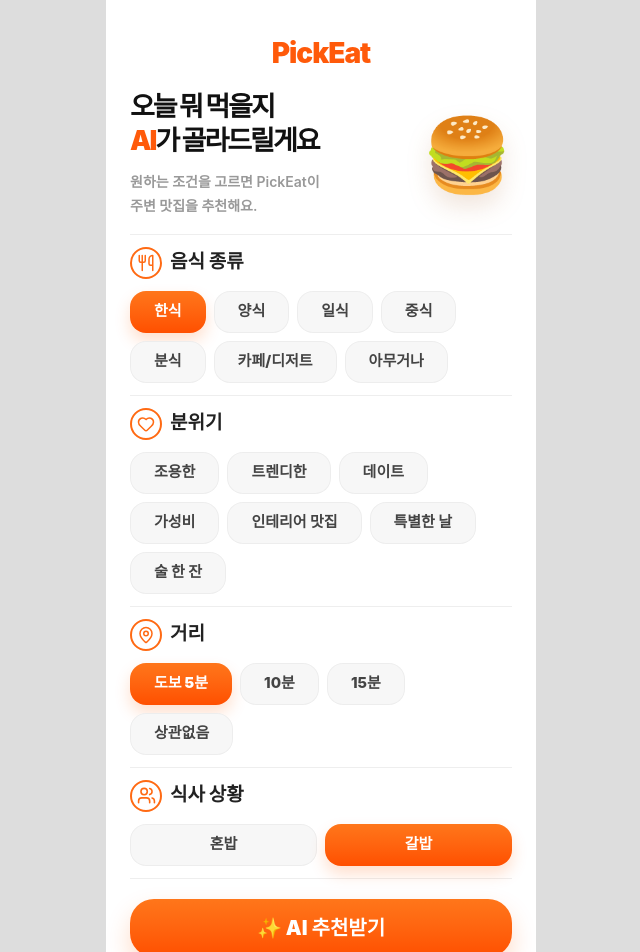
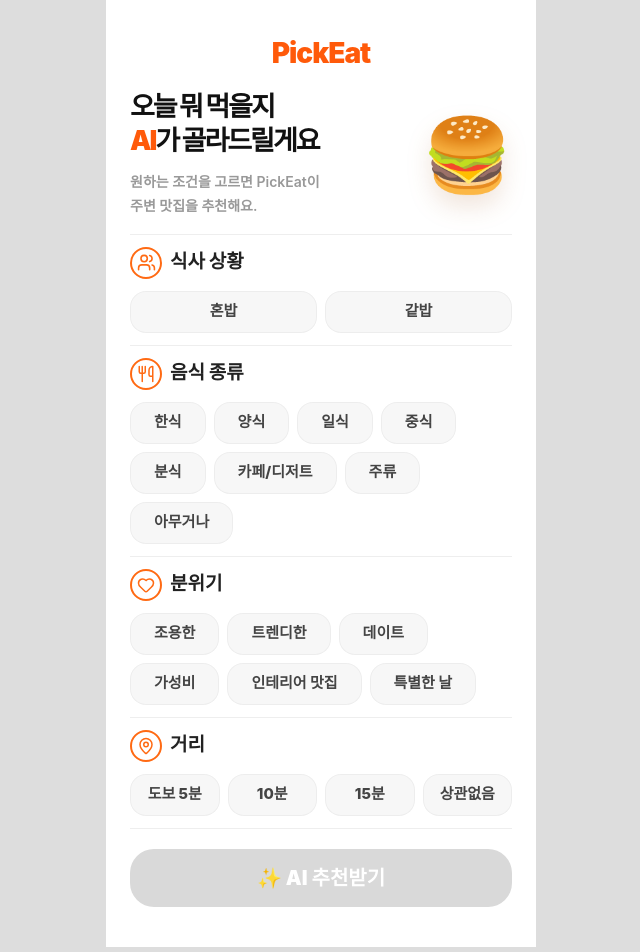
Before and after one commit to Sieun-front/PickEat, a React (Vite) app: page /home in a window 1280 px wide. Shown: the top 952 px of the page, without its empty margins (319-959 px from the left). Built offline with nearby package versions, Linux system fonts and the light colour scheme.

Commit message:
홈페이지: 옵션 버튼 활성화 및 로직 수정

```diff
--- a/src/pages/Home.jsx
+++ b/src/pages/Home.jsx
@@ -3,28 +3,55 @@
 import ReactGA from 'react-ga4';
 
 function Home() {
-    const [foodType, setFoodType] = useState('한식');
-    const [mood, setMood] = useState('리뷰 좋은');
-    const [distance, setDistance] = useState('도보 5분');
-    const [diningType, setDiningType] = useState('갈밥');
+    const [diningType, setDiningType] = useState(null);
+    const [foodType, setFoodType] = useState(null);
+    const [mood, setMood] = useState(null);
+    const [distance, setDistance] = useState(null);
+
+    const baseMoodOptions = ['조용한', '트렌디한', '데이트', '가성비', '인테리어 맛집', '특별한 날'];
+
+    const moodOptions = baseMoodOptions.filter((option) => {
+        if (diningType === '혼밥' && ['데이트', '특별한 날'].includes(option)) {
+            return false;
+        }
+
+        return true;
+    });
+
+    const isComplete = diningType && foodType && mood && distance;
+
+    const handleDiningTypeSelect = (value) => {
+        setDiningType(value);
+        setMood(null);
+    };
+
+    const handleFoodTypeSelect = (value) => {
+        setFoodType(value);
+        setMood(null);
+    };
 
     const handleRecommendClick = () => {
+        if (!isComplete) {
+            alert('모든 조건을 선택해주세요!');
+            return;
+        }
+
         const userMode = localStorage.getItem('userMode') || 'unknown';
 
         ReactGA.event('recommendation_request', {
             page: 'home',
             user_mode: userMode,
+            dining_type: diningType,
             food_type: foodType,
             mood,
             distance,
-            dining_type: diningType,
         });
 
         console.log({
+            diningType,
             foodType,
             mood,
             distance,
-            diningType,
             userMode,
         });
     };
@@ -54,17 +81,26 @@
             </section>
 
             <OptionSection
+                icon={<Users size={19} />}
+                title="식사 상황"
+                options={['혼밥', '같밥']}
+                selectedValue={diningType}
+                onSelect={handleDiningTypeSelect}
+                twoColumns
+            />
+
+            <OptionSection
                 icon={<Utensils size={18} />}
                 title="음식 종류"
-                options={['한식', '양식', '일식', '중식', '분식', '카페/디저트', '아무거나']}
+                options={['한식', '양식', '일식', '중식', '분식', '카페/디저트', '주류', '아무거나']}
                 selectedValue={foodType}
-                onSelect={setFoodType}
+                onSelect={handleFoodTypeSelect}
             />
 
             <OptionSection
                 icon={<Heart size={18} />}
                 title="분위기"
-                options={['조용한', '트렌디한', '데이트', '가성비', '인테리어 맛집', '특별한 날', '술 한 잔']}
+                options={moodOptions}
                 selectedValue={mood}
                 onSelect={setMood}
             />
@@ -75,28 +111,42 @@
                 options={['도보 5분', '10분', '15분', '상관없음']}
                 selectedValue={distance}
                 onSelect={setDistance}
-            />
-
-            <OptionSection
-                icon={<Users size={19} />}
-                title="식사 상황"
-                options={['혼밥', '갈밥']}
-                selectedValue={diningType}
-                onSelect={setDiningType}
-                twoColumns
+                fixedGrid
             />
 
             <button
                 onClick={handleRecommendClick}
-                className="mt-5 h-[58px] w-full rounded-[24px] bg-gradient-to-b from-[#FF761A] to-[#FF4F00] text-[20px] font-black text-white shadow-[0_12px_24px_rgba(255,96,0,0.22)]"
+                disabled={!isComplete}
+                className={
+                    isComplete
+                        ? 'mt-5 h-[58px] w-full rounded-[24px] bg-gradient-to-b from-[#FF761A] to-[#FF4F00] text-[20px] font-black text-white shadow-[0_12px_24px_rgba(255,96,0,0.22)]'
+                        : 'mt-5 h-[58px] w-full rounded-[24px] bg-[#D9D9D9] text-[20px] font-black text-white'
+                }
             >
                 ✨ AI 추천받기
             </button>
         </main>
     );
 }
+function OptionSection({ icon, title, options, selectedValue, onSelect, twoColumns = false, fixedGrid = false }) {
+    const layoutClass = fixedGrid
+        ? 'grid grid-cols-4 gap-2'
+        : twoColumns
+        ? 'grid grid-cols-2 gap-2'
+        : 'flex flex-wrap gap-2';
 
-function OptionSection({ icon, title, options, selectedValue, onSelect, twoColumns = false }) {
+    const buttonClass = (isSelected) => {
+        const baseClass = 'h-[42px] rounded-2xl text-[15px] font-extrabold shadow-[inset_0_0_0_1px_rgba(0,0,0,0.04)]';
+
+        const sizeClass = fixedGrid ? 'w-full px-1 text-[13px]' : 'px-6';
+
+        const colorClass = isSelected
+            ? 'bg-gradient-to-b from-[#FF761A] to-[#FF4F00] font-black text-white shadow-[0_8px_16px_rgba(255,96,0,0.2)]'
+            : 'bg-[#F7F7F7] text-[#444]';
+
+        return `${baseClass} ${sizeClass} ${colorClass}`;
+    };
+
     return (
         <section className="border-b border-[#eee] py-3">
             <div className="mb-3 flex items-center gap-2">
@@ -106,7 +156,7 @@
                 <h3 className="text-[19px] font-black text-[#222]">{title}</h3>
             </div>
 
-            <div className={twoColumns ? 'grid grid-cols-2 gap-2' : 'flex flex-wrap gap-2'}>
+            <div className={layoutClass}>
                 {options.map((option) => {
                     const isSelected = selectedValue === option;
 
@@ -115,11 +165,7 @@
                             key={option}
                             type="button"
                             onClick={() => onSelect(option)}
-                            className={
-                                isSelected
-                                    ? 'h-[42px] rounded-2xl bg-gradient-to-b from-[#FF761A] to-[#FF4F00] px-6 text-[15px] font-black text-white shadow-[0_8px_16px_rgba(255,96,0,0.2)]'
-                                    : 'h-[42px] rounded-2xl bg-[#F7F7F7] px-6 text-[15px] font-extrabold text-[#444] shadow-[inset_0_0_0_1px_rgba(0,0,0,0.04)]'
-                            }
+                            className={buttonClass(isSelected)}
                         >
                             {option}
                         </button>
```
